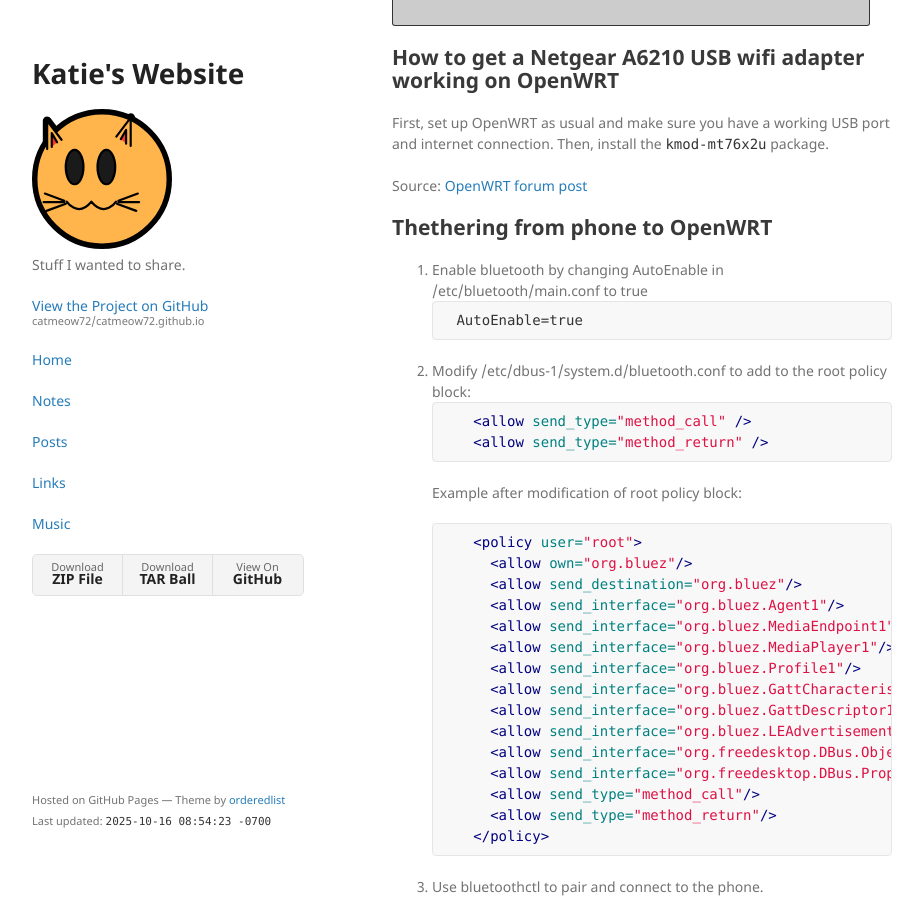
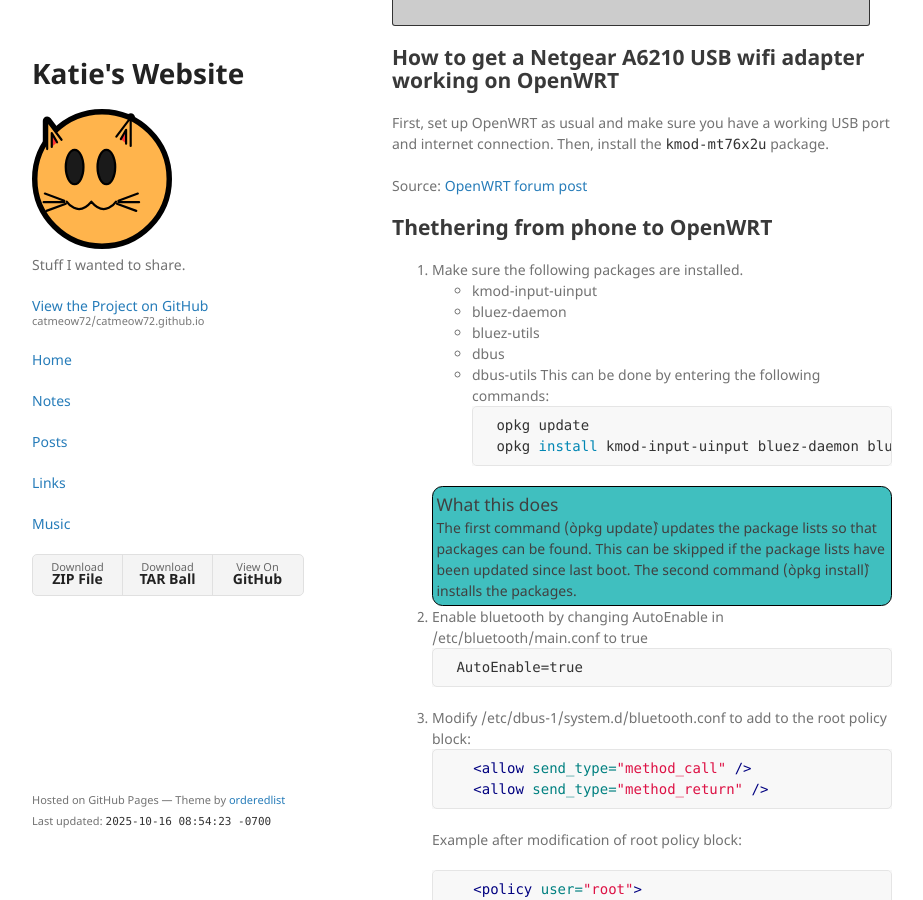
Before and after one commit to catmeow72/catmeow72.github.io, a Jekyll site: the page built from notes.md, in a window 1280 px wide and 900 px high, scrolled down 313 px. Shown: the whole window, without its empty margins (178-1101 px from the left). Built offline with Jekyll 4.4.1, drawn with Linux system fonts in a browser that asks for light colours.

Commit message:
Add instructions to install required packages to notes for setting up bluetooth tethering.

````diff
--- a/notes.md
+++ b/notes.md
@@ -16,11 +16,28 @@ First, set up OpenWRT as usual and make sure you have a working USB port and int
 Source: [OpenWRT forum post](https://forum.openwrt.org/t/openwrt-not-support-netgear-a6210/126000/8)
 
 ## Thethering from phone to OpenWRT
-1. Enable bluetooth by changing AutoEnable in /etc/bluetooth/main.conf to true
+1. Make sure the following packages are installed.
+    - kmod-input-uinput
+    - bluez-daemon
+    - bluez-utils
+    - dbus
+    - dbus-utils
+    This can be done by entering the following commands:
+    ```sh
+    opkg update
+    opkg install kmod-input-uinput bluez-daemon bluez-utils dbus dbus-utils
+    ```
+    <div class="command-desc">
+        The first command (`opkg update`) updates the package lists so that packages can be found. This can be skipped if the package lists have been updated since last boot.
+        The second command (`opkg install`) installs the packages.
+    </div>
+
+
+2. Enable bluetooth by changing AutoEnable in /etc/bluetooth/main.conf to true
     ```
     AutoEnable=true
     ```
-2. Modify /etc/dbus-1/system.d/bluetooth.conf to add to the root policy block:
+3. Modify /etc/dbus-1/system.d/bluetooth.conf to add to the root policy block:
     ```xml
       <allow send_type="method_call" />
       <allow send_type="method_return" />
````
Also changed, not shown: other parts of notes.md (+1 -1 lines).
